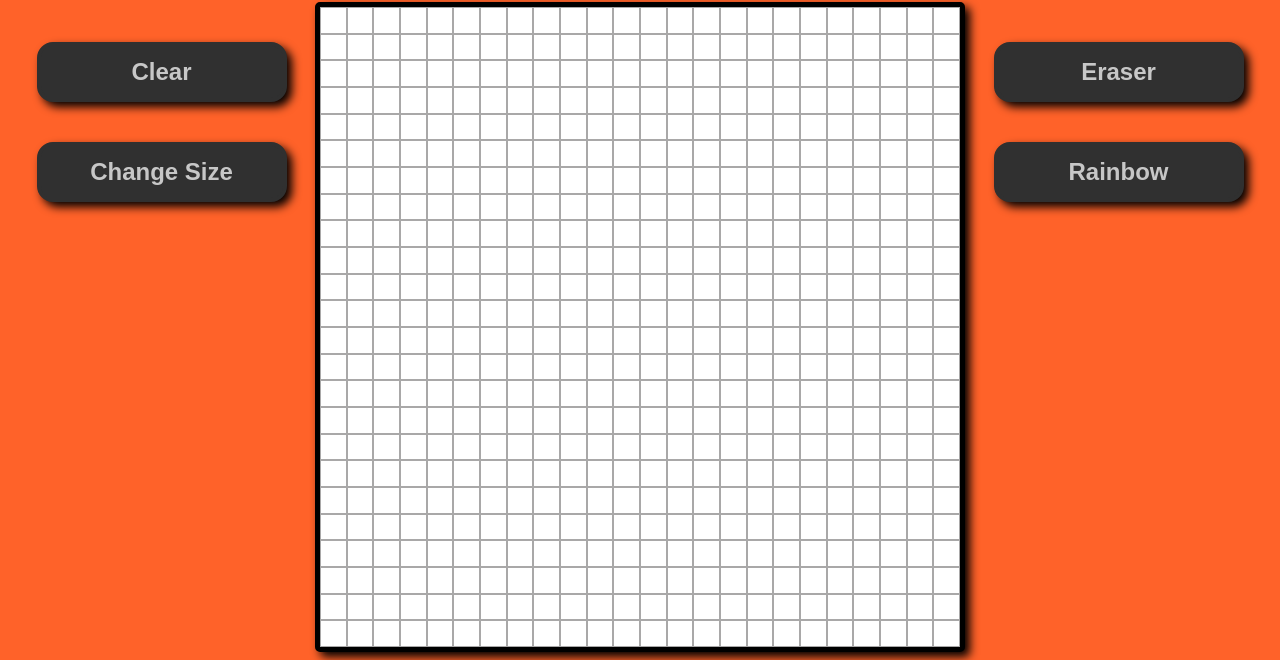
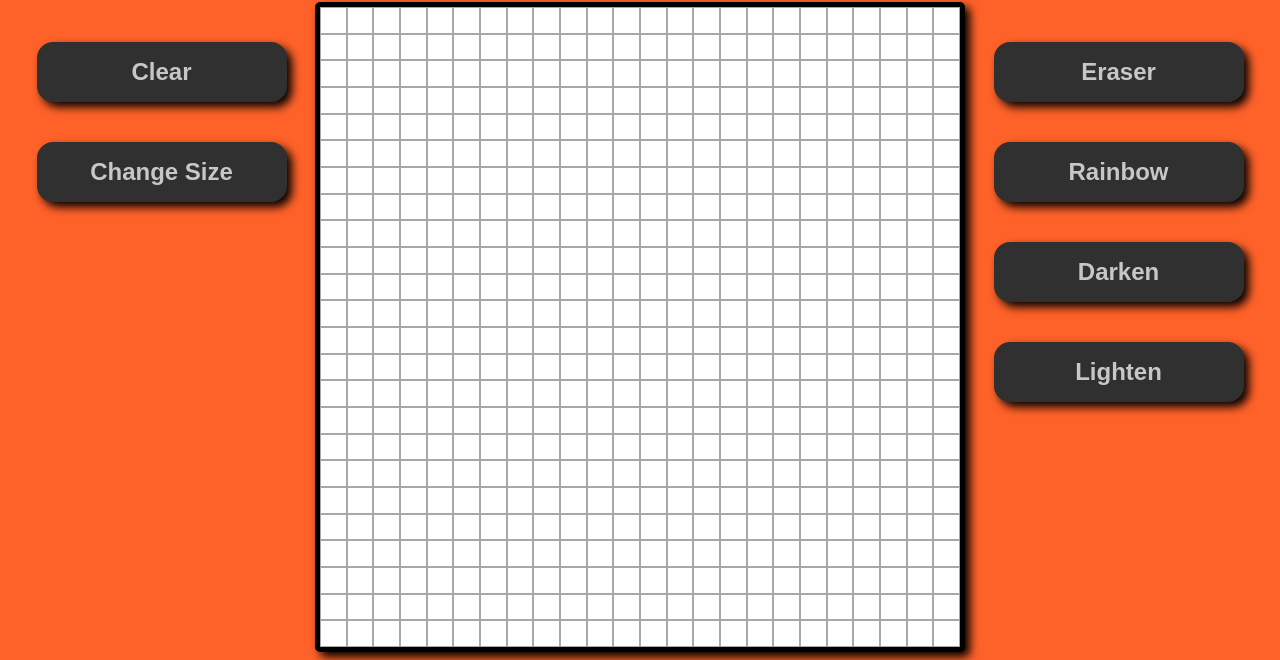
Before and after one commit to firatyedibela/etch-a-sketch, a plain HTML site: page index.html in a window 1280 px wide. Shown: the part 166-826 px from the top of the page. Drawn offline with Linux system fonts and the light colour scheme.

Commit message:
Add darken/lighten buttons

```diff
--- a/index.html
+++ b/index.html
@@ -21,6 +21,8 @@
       <div id="ui-right">
         <button id="eraser" class="ui-button">Eraser</button>
         <button id="rgb" class="ui-button">Rainbow</button>
+        <button id="darken" class="ui-button">Darken</button>
+        <button id="lighten" class="ui-button">Lighten</button>
       </div>
     </div>
 
```
